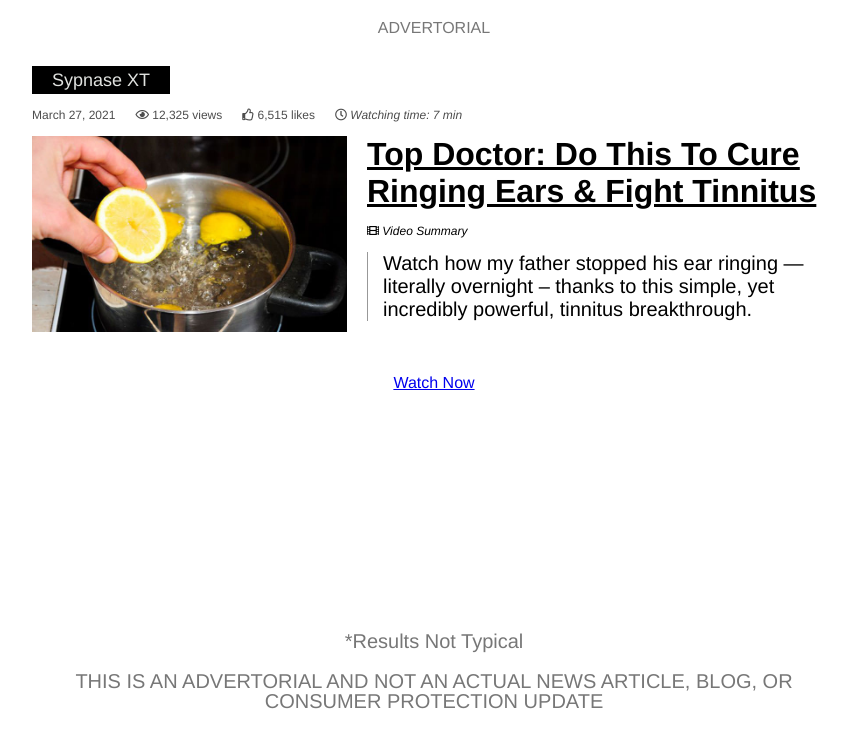
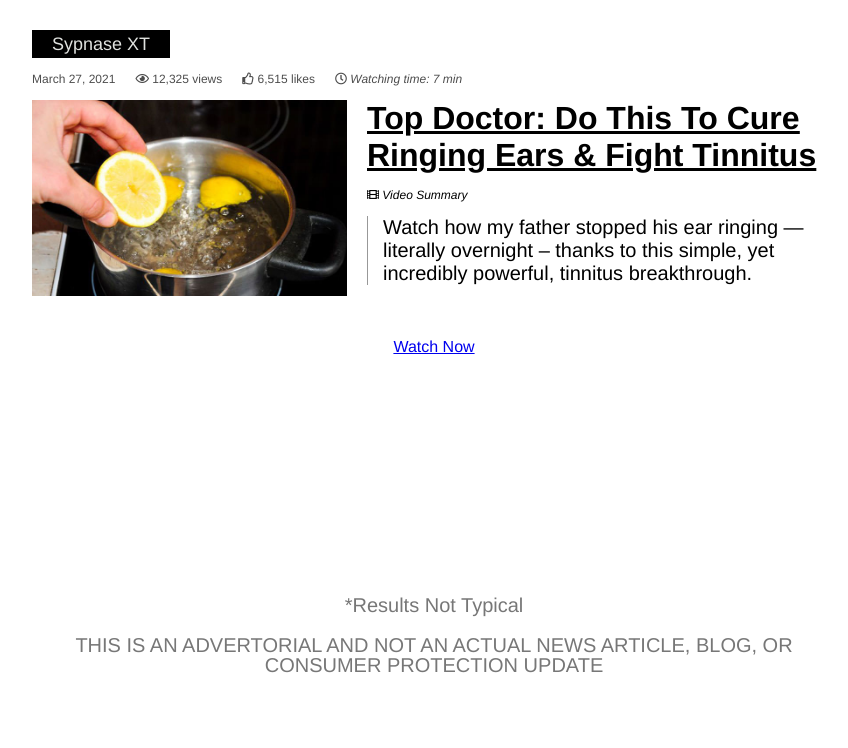
Before and after one commit to CliffordF/dailyhealthynews, a plain HTML site: page index.html in a window 1280 px wide. Shown: the whole page, without its empty margins (206-1054 px from the left). Drawn offline with Linux system fonts and the light colour scheme; a script that the page names is missing.

Commit message:
Update index.html

```diff
--- a/index.html
+++ b/index.html
@@ -42,7 +42,7 @@
 <body>
     <div class="row">
         <div class="container">
-            <p style="color: #777;font-size: 16px;text-align: center;margin: 20px 0;">ADVERTORIAL</p>
+            <p style="color: #777;font-size: 16px;text-align: center;margin: 20px 0;"></p>
             <header>
                 <div class="title">Sypnase XT</div>
                 <div class="dvlr">
```
